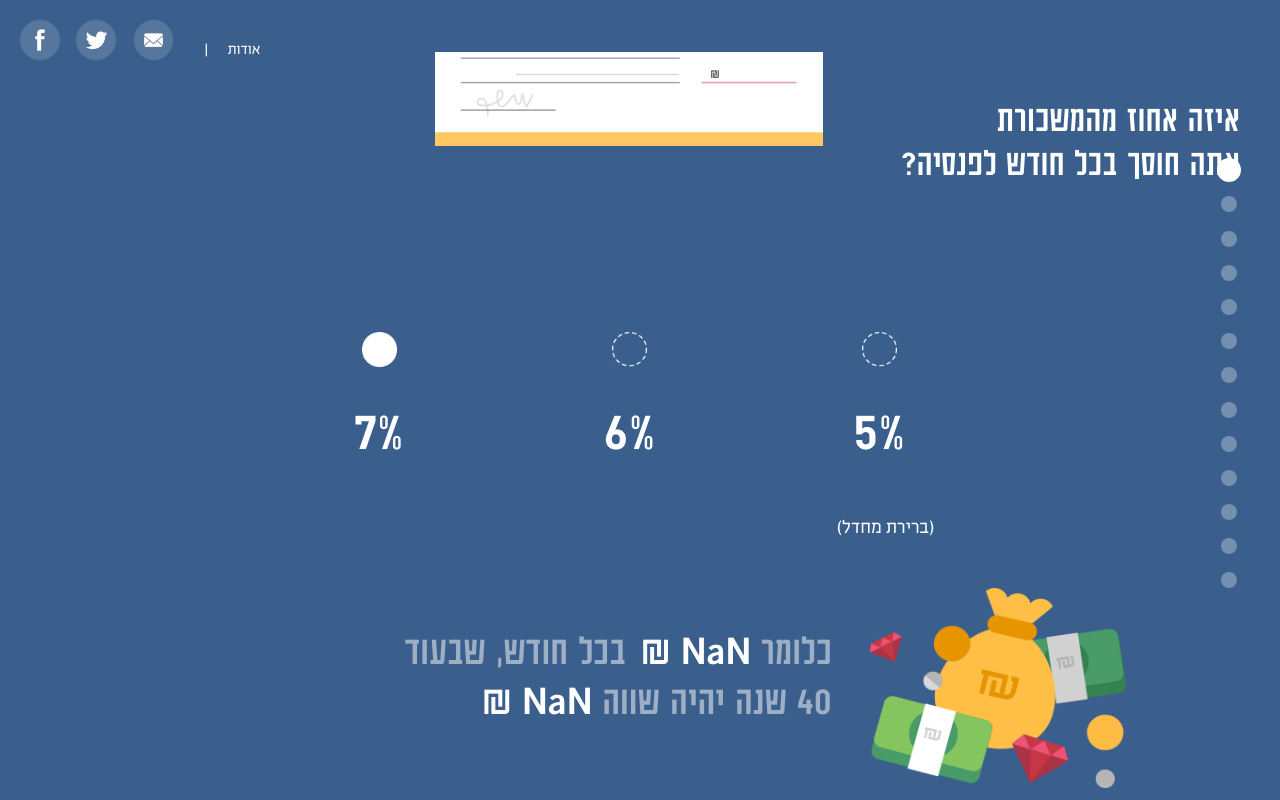
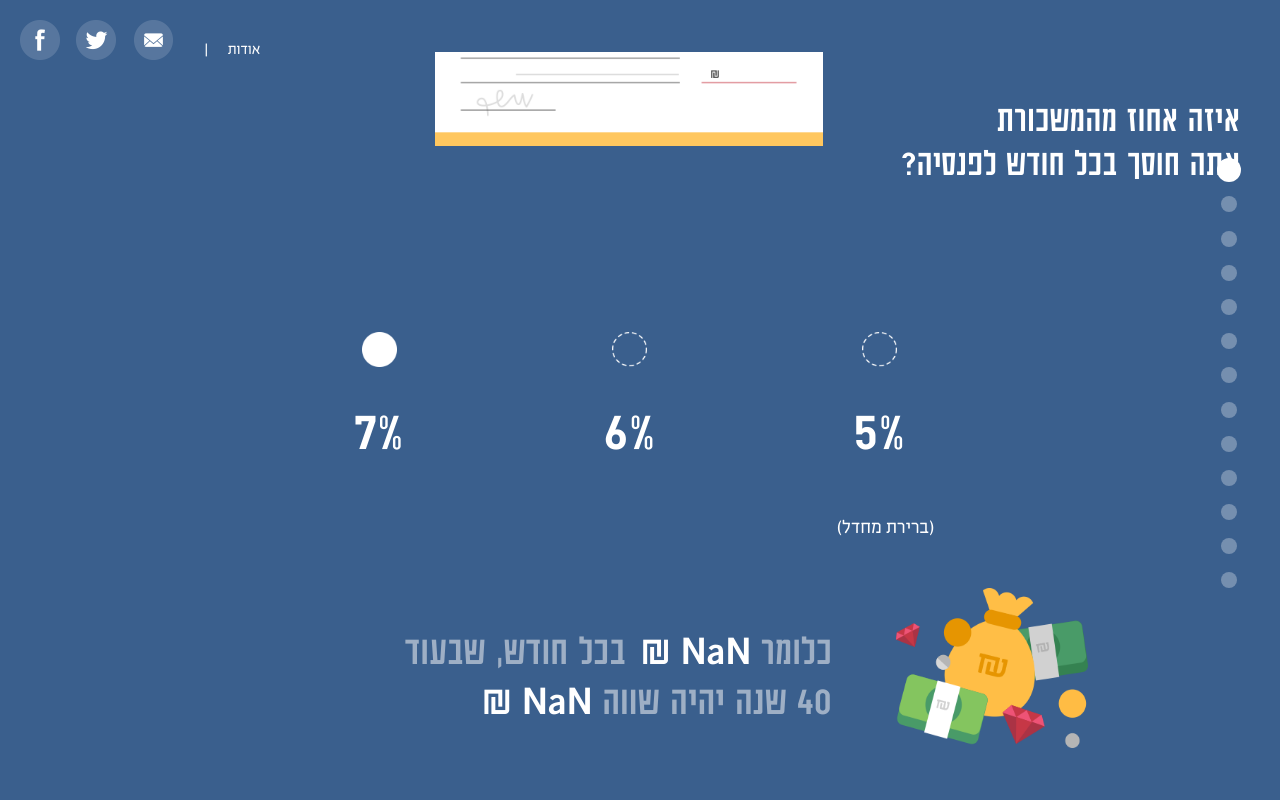
Before and after one commit to shenkarlab/pensyaTeam, a plain HTML site: page index.html in a window 1280 px wide. Both pictures are taken after a click on the element "7%". Shown: the part 3148-3948 px from the top of the page. Drawn offline with Linux system fonts and the light colour scheme.

Commit message:
smaller smaller pictures page 4

```diff
--- a/css/custom.css
+++ b/css/custom.css
@@ -387,10 +387,8 @@ main{
 }
 #img_per{
 	position: absolute;
-	width: 20%
-	height: 20%;
 	top: 67%;
-	right: 12%;
+	right: 15%;
 }
 #sec4>h4{
 	position:absolute;
--- a/deploy/functions.js
+++ b/deploy/functions.js
@@ -448,8 +448,8 @@ $(document).ready(function(){
 
 	$("#per5,#per6,#per7").click(function(){
 		$("#percentage_second").css("visibility","visible");
-		$("#img_per").attr("width","20%");
-		$("#img_per").attr("height","25%");
+		$("#img_per").attr("width","15%");
+		$("#img_per").attr("height","20%");
 	});
 
 	$("#per5").click(function(){
```
